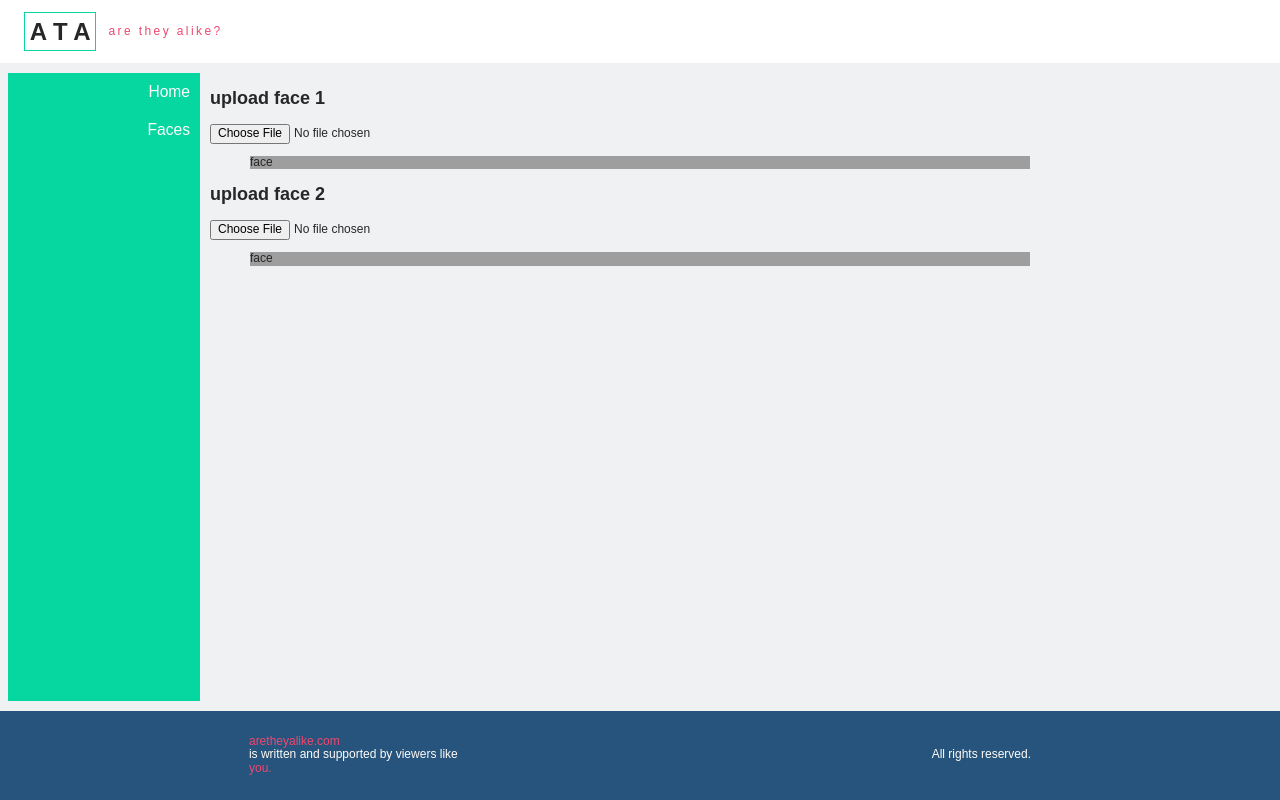
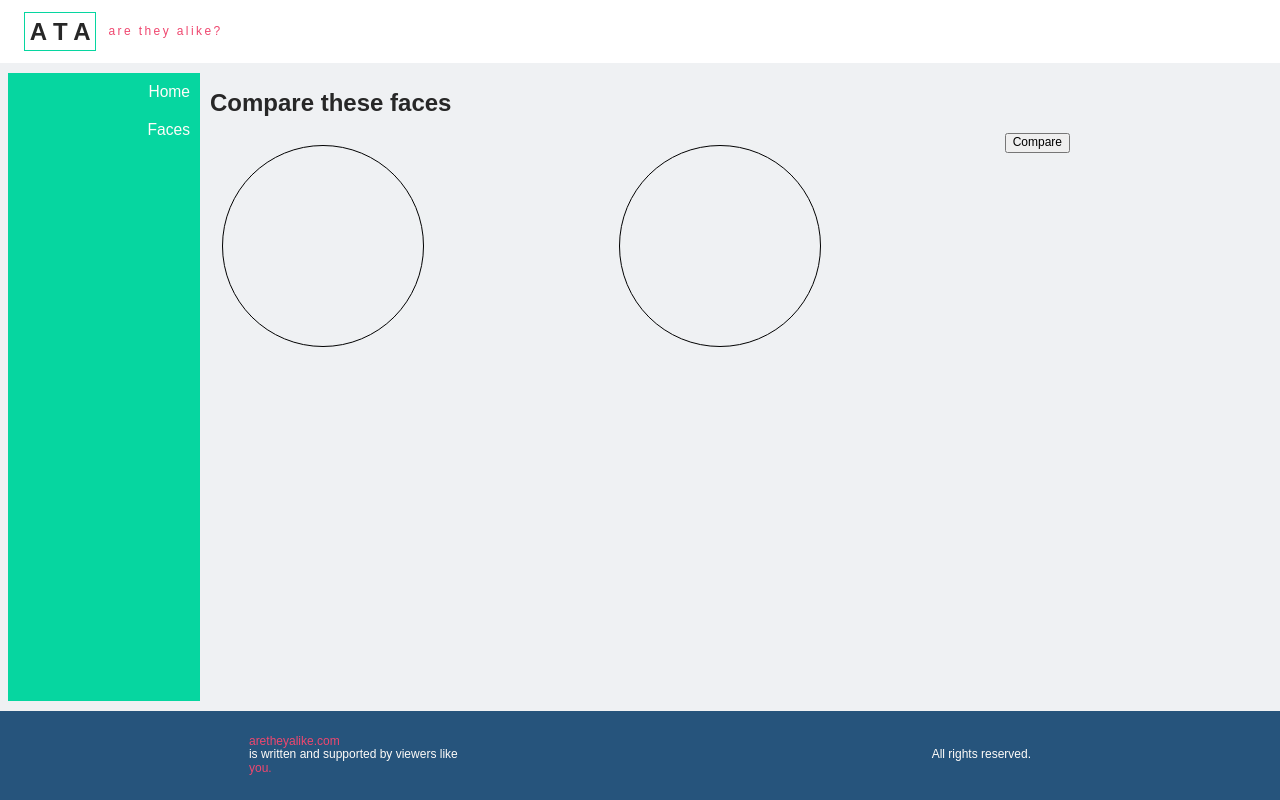
Before and after one commit to ACollectionOfAtoms/cara-front, a React (Create React App) app: page /compare-faces in a window 1280 px wide. Built offline with nearby package versions, Linux system fonts and the light colour scheme; grey boxes are pictures that could not be loaded.

Commit message:
Receive comparison data and render

```diff
--- /dev/null
+++ b/src/components/FaceDrop/index.css
@@ -0,0 +1,18 @@
+.face-drop {
+  flex: 0 0 200px;
+  height: 200px;
+  border-radius: 50%;
+  margin: 1em;
+  border: 1px solid black;
+  background-size: cover;
+  background-position: center;
+  background-repeat: no-repeat;
+}
+
+.face-drop:hover {
+  cursor: pointer;
+}
+
+.compare-control {
+  flex: 0 1 auto;
+}
--- a/src/components/FaceDrop/index.js
+++ b/src/components/FaceDrop/index.js
@@ -1,21 +1,17 @@
 import React from 'react';
+import Dropzone from 'react-dropzone';
+import "./index.css";
 
 export default function Face(props) {
-  const figureStyle = {
-    backgroundImage:`url(${props.faceImage})`
-  }
+  const bgStyle = { backgroundImage: `url(${props.previewURL})` }
   return (
-    <div>
-      <h2>{props.title}</h2>
-      <input
-        type="file"
-        onChange={props.handleFaceChange}
-        name={props.filename} />
-      <figure
-        style={figureStyle}>
-        <div className='face'></div>
-        <figcaption>face</figcaption>
-      </figure>
-    </div>
+    <Dropzone
+      className="face-drop"
+      style={bgStyle}
+      maxSize={32 << 20}
+      multiple={false}
+      onDrop={(...args) => props.handleFaceChange.call(null, ...args, props.id)}
+    >
+    </Dropzone>
   );
 }
--- /dev/null
+++ b/src/views/CompareFaces/index.css
@@ -0,0 +1,5 @@
+.face-compare-zone {
+  display: flex;
+  flex-flow: row wrap;
+  justify-content: space-between;
+}
--- a/src/views/CompareFaces/index.js
+++ b/src/views/CompareFaces/index.js
@@ -1,46 +1,107 @@
 import React from 'react';
 import FaceDrop from '../../components/FaceDrop'
+import "./index.css";
 
 export default class CompareContainer extends React.Component {
   constructor(props) {
     super(props);
+    this.faceDropIdOne = "one"
+    this.faceDropIdTwo = "two"
     this.state = {
-      uploadedFiles: {},
-      faceOneUrl: '',
-      faceTwoUrl: ''
+      results: null,
+      [this.faceDropIdOne]: {
+        file: null,
+        imgUrl: '',
+      },
+      [this.faceDropIdTwo]: {
+        file: null,
+        imgUrl: '',
+      }
     };
     this.handleFaceChange = this.handleFaceChange.bind(this);
+    this.uploadImages = this.uploadImages.bind(this);
   }
 
-  handleFaceChange() {
-    // const fileName = preview.className;
-    // var curFiles = input.files;
-    // if(curFiles.length === 0) {
-    //   preview.textContent = 'No files currently selected for upload';
-    // } else {
-    //   const file = curFiles[0];
-    //   if(validFileType(file)) {
-    //     const url = window.URL.createObjectURL(file);
-    //     preview.src = url;
-    //     // store the file to be uploaded...
-    //     uploadedFiles[fileName] = file;
-    //   } else {
-    //     preview.textContent = 'File name ' + file.name + ': Not a valid file type. Update your selection.';
-    //   }
-    // }
+  handleFaceChange(acceptedFile, rejectedFile, _, id) {
+    if (rejectedFile.length > 0) {
+      // TODO: Image is a no go, display error to user...
+      return;
+    }
+    const file = acceptedFile[0];
+    const imageUrl = window.URL.createObjectURL(file);
+    this.setState({
+      [id]: {
+        file: file,
+        imgUrl: imageUrl,
+      }
+    });
+  }
+
+  async uploadImages() {
+    const uploadUri = "http://acollectionofatoms.me/upload";
+    const form = new FormData();
+    const files = [
+      this.state[this.faceDropIdOne].file,
+      this.state[this.faceDropIdTwo].file
+    ]
+    files.forEach((file, index) => {
+      console.log(file);
+      form.append(`file-${index}`, file);
+    });
+    try {
+      const resp = await fetch(uploadUri, {
+        method: 'POST',
+        'Content-Type': 'multipart/form-data',
+        body: form,
+      });
+      let results = await resp.text();
+      console.log(results);
+      results = Math.round(results, 2);
+      this.setState({
+        results
+      })
+    } catch (err) {
+      console.log(err);
+    }
   }
 
   render() {
+    const compareControlElement = () => {
+      let el;
+      if (this.state.results) {
+        el = (<h3> These faces are {this.state.results}% similar</h3>);
+      } else if (this.state.fetching) {
+        el = (<h3>fetching results...</h3>);
+      } else if (this.state.error) {
+        el = (<h3> there was an error! </h3>);
+      } else {
+        el = (
+        <button
+          onClick={this.uploadImages}
+        >Compare</button>
+      );
+      }
+      return el;
+    };
+
+    const faceObjOne = this.state[this.faceDropIdOne];
+    const faceObjTwo = this.state[this.faceDropIdTwo];
     return (
       <div>
-        <FaceDrop
-          handleFaceChange={this.handleFaceChange}
-          filename='uploadfile1'
-          title={'upload face 1'}/>
-        <FaceDrop
-          handleFaceChange={this.handleFaceChange}
-          filename='uploadfile2'
-          title={'upload face 2'}/>
+        <h1>Compare these faces</h1>
+        <div className="face-compare-zone">
+          <FaceDrop
+            id={this.faceDropIdOne}
+            previewURL={faceObjOne.imgUrl}
+            handleFaceChange={this.handleFaceChange} />
+          <FaceDrop
+            id={this.faceDropIdTwo}
+            previewURL={faceObjTwo.imgUrl}
+            handleFaceChange={this.handleFaceChange} />
+          <div className="compare-control">
+            {compareControlElement()}
+          </div>
+        </div>
       </div>
     );
   }
```
